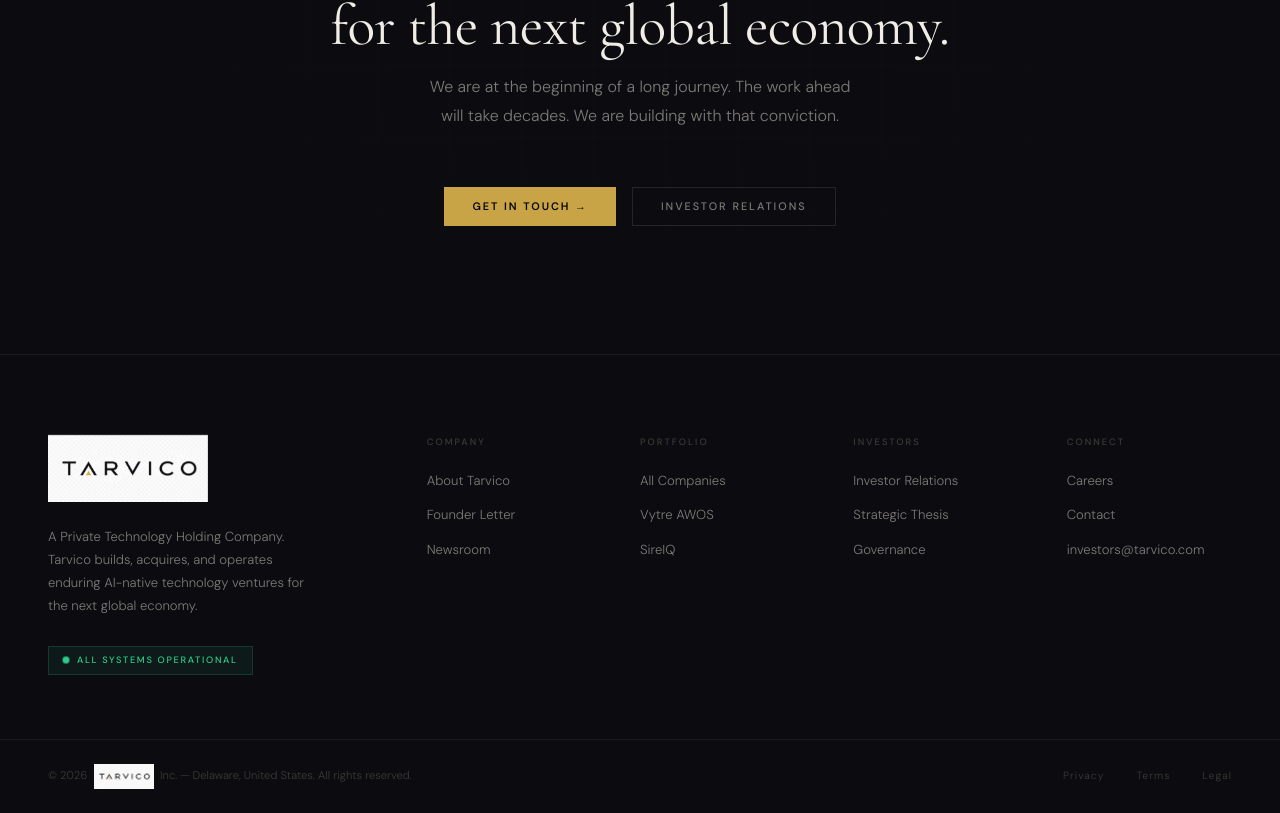
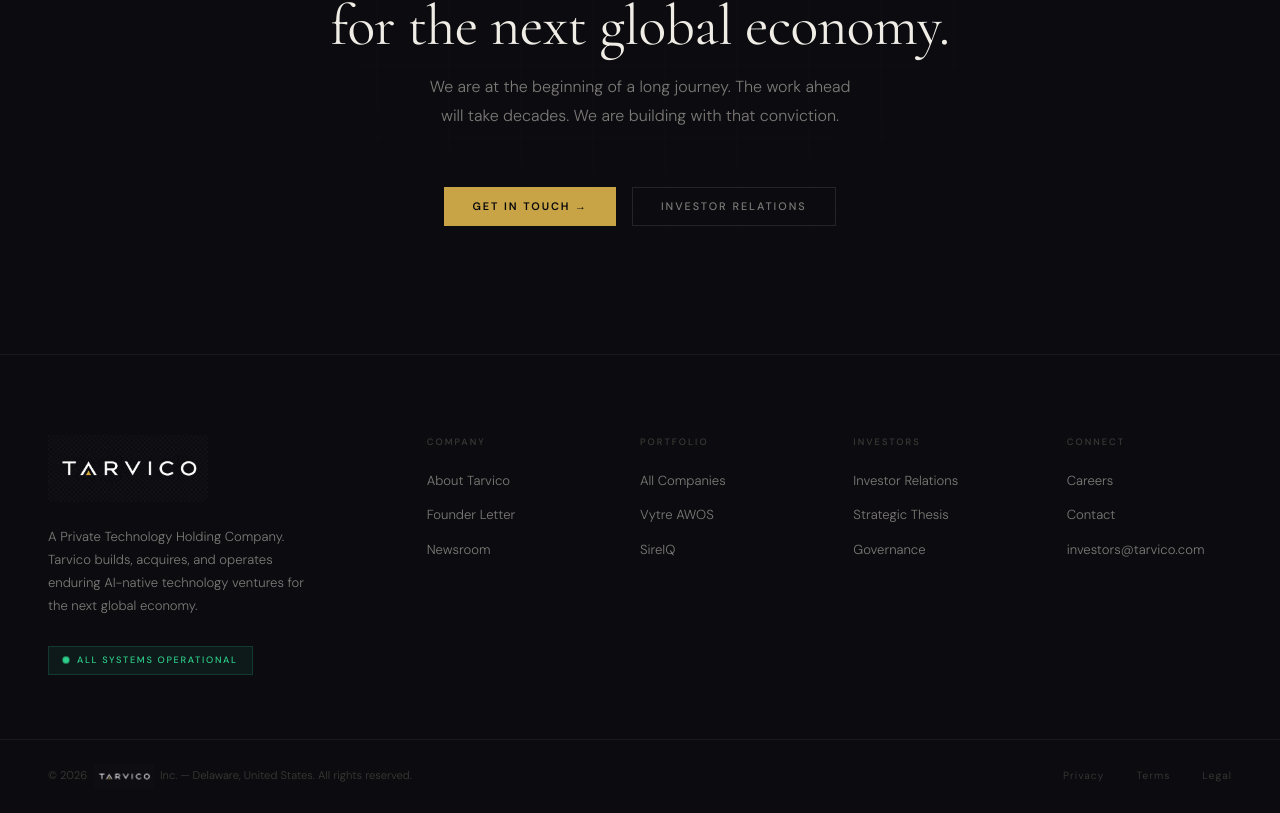
Before and after one commit to jeffhonforloco/Tarvico_website, a Next.js app in the folder tarvico-website/: page / in a window 1280 px wide. Shown: the part 6190-7003 px from the top of the page. Built offline with nearby package versions, Linux system fonts and the light colour scheme.

Commit message:
Replace footer logo with transparent white TARVICO wordmark
Adds logo-transparent.png (white text + gold triangle, RGBA transparent bg)
and uses it in both footer locations: top brand area and bottom copyright.

https://claude.ai/code/session_01KEstzrKjHt4XBKXsn7iMDy

```diff
--- a/tarvico-website/components/Footer.tsx
+++ b/tarvico-website/components/Footer.tsx
@@ -54,11 +54,11 @@ export default function Footer() {
           <div>
             <div style={{ marginBottom: '1.5rem' }}>
               <Image
-                src="/logo-name.png"
+                src="/logo-transparent.png"
                 alt="Tarvico"
                 width={160}
                 height={67}
-                style={{ objectFit: 'contain', mixBlendMode: 'screen', display: 'block' }}
+                style={{ objectFit: 'contain', display: 'block' }}
               />
             </div>
             <p style={{
@@ -147,11 +147,11 @@ export default function Footer() {
         <span style={{ fontSize: '0.7rem', color: 'var(--text-3)', fontWeight: 300, display: 'flex', alignItems: 'center', gap: '0.4rem', flexWrap: 'wrap' }}>
           © {new Date().getFullYear()}
           <Image
-            src="/logo-name.png"
+            src="/logo-transparent.png"
             alt="Tarvico"
             width={60}
             height={25}
-            style={{ objectFit: 'contain', mixBlendMode: 'screen', display: 'inline-block', verticalAlign: 'middle' }}
+            style={{ objectFit: 'contain', display: 'inline-block', verticalAlign: 'middle' }}
           />
           Inc. — Delaware, United States. All rights reserved.
         </span>
```
Also changed, not shown: tarvico-website/public/logo-transparent.png (added).
